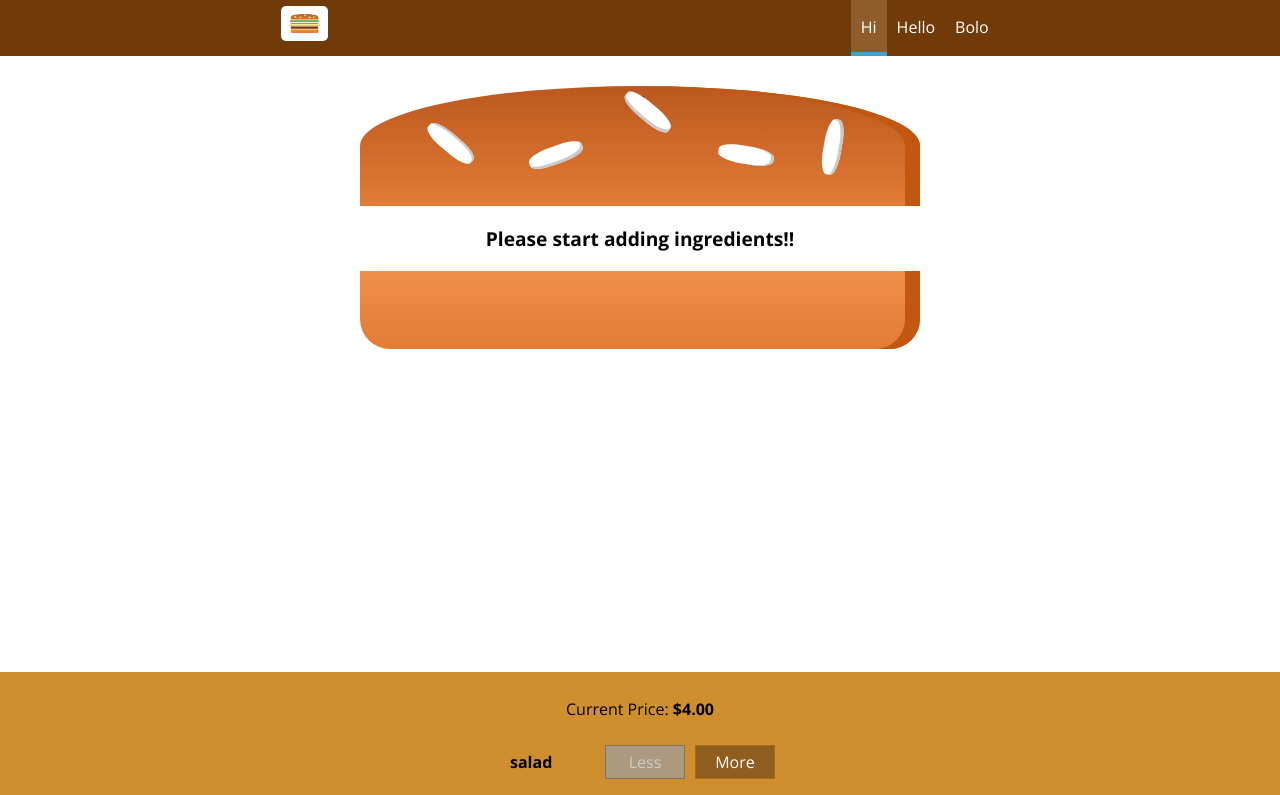
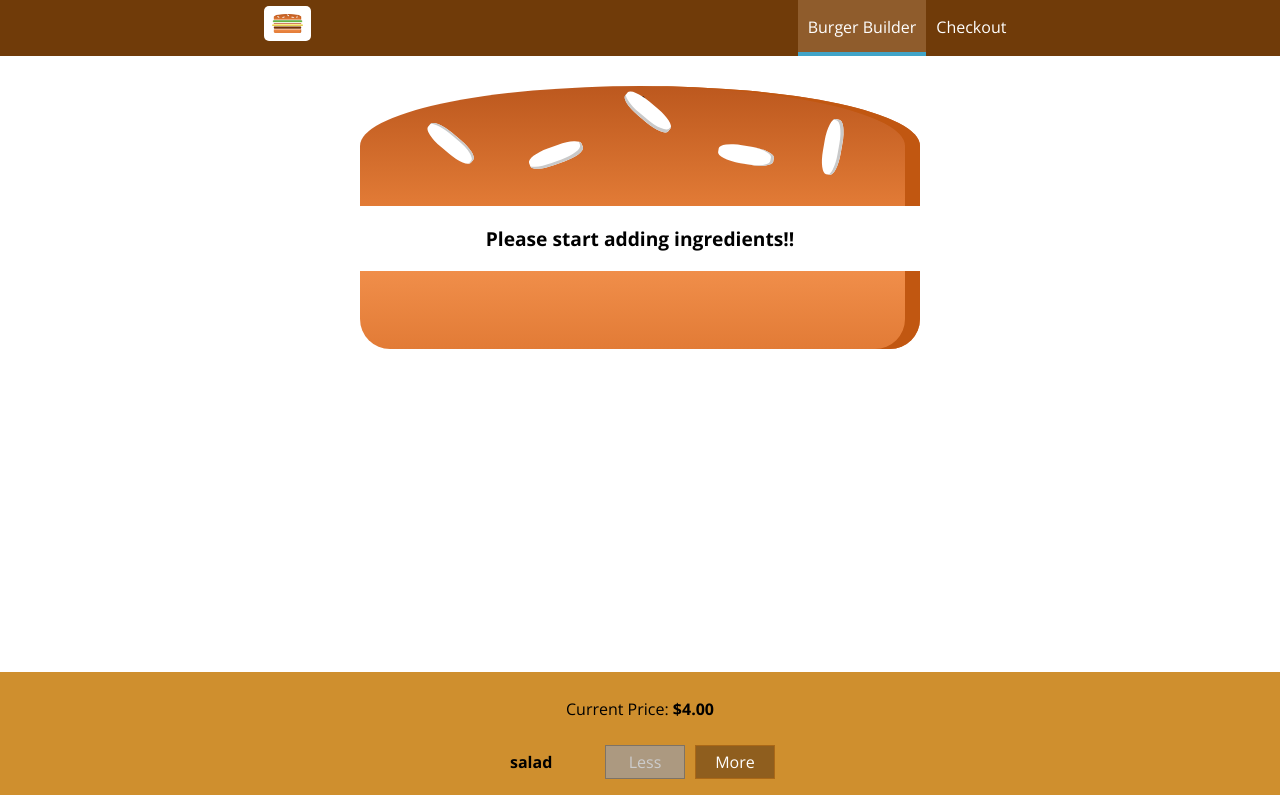
Before and after one commit to alka-si/Burger-Builder, a React app: page / in a window 1280 px wide. Shown: the top 795 px of the page. Built offline with nearby package versions, Linux system fonts and the light colour scheme.

Commit message:
Modified the ways navigation items look for mobile and Desktop

```diff
--- a/src/Components/Navigation/NavigationItems/NavigationItem/NavigationItem.css
+++ b/src/Components/Navigation/NavigationItems/NavigationItem/NavigationItem.css
@@ -1,19 +1,39 @@
+.NavigationItem{
+    margin: 10px 0;
+    box-sizing: border-box;
+    display: block;
+    width: 100%;
+}
+
+.NavigationItem a{
+    color: #8F5C2C;
+    text-decoration: none;
+    width: 100%;
+    box-sizing: border-box;
+    display: block;
+}
+
+.NavigationItem a:hover,
+.NavigationItem a:active,
+.NavigationItem a.active{
+    color: #40A4C8;
+}
+
+@media (min-width: 500px){
     .NavigationItem{
         margin: 0;
-    box-sizing: border-box;
         display: flex;
         height: 100%;
         align-items: center;
+        width: auto;
     }
 
     .NavigationItem a{
         color: white;
-    text-decoration: none;
+        width: auto;
         height: 100%;
         padding: 16px 10px;
         border-bottom: 4px solid transparent;
-    box-sizing: border-box;
-    display: block;
     }
 
     .NavigationItem a:hover,
@@ -23,3 +43,4 @@
         border-bottom: 4px solid #40A4C8;
         color: white;
     }
+}
--- a/src/Components/Navigation/NavigationItems/NavigationItems.css
+++ b/src/Components/Navigation/NavigationItems/NavigationItems.css
@@ -5,4 +5,11 @@
     display: flex;
     align-items: center;
     list-style: none;
+    flex-flow: column;
 }
+
+@media (min-width: 500px){
+    .NavigationItems{
+        flex-flow: row;
+    }
+}
--- a/src/Components/Navigation/NavigationItems/NavigationItems.js
+++ b/src/Components/Navigation/NavigationItems/NavigationItems.js
@@ -5,9 +5,8 @@ import classes from './NavigationItems.css'
 
 const NavigationItems = () => (
     <ul className={classes.NavigationItems}>
-        <NavigationItem link='/' active>Hi</NavigationItem>
-        <NavigationItem link='/'>Hello</NavigationItem>
-        <NavigationItem link='/'>Bolo</NavigationItem>
+        <NavigationItem link='/' active>Burger Builder</NavigationItem>
+        <NavigationItem link='/'>Checkout</NavigationItem>
     </ul>
 )
 
```
Lines whose indentation alone changed are shown as unchanged.
